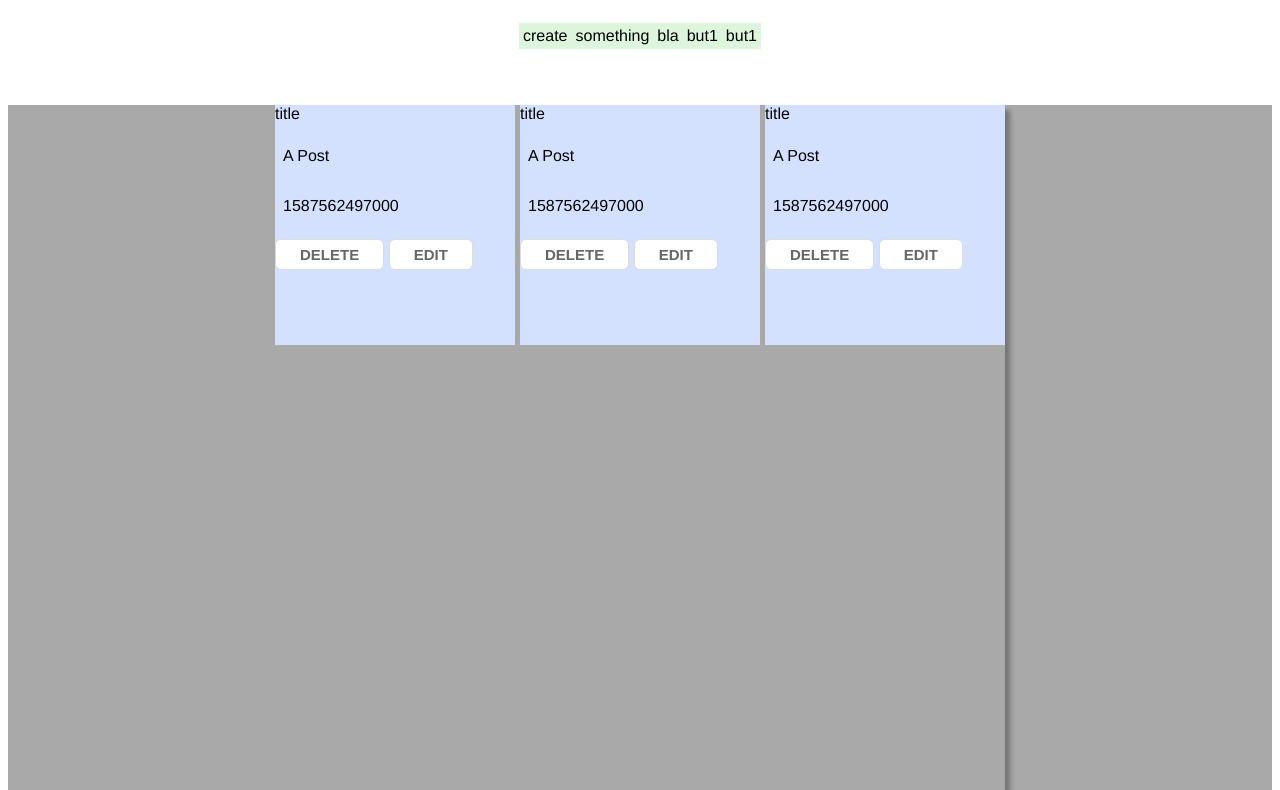
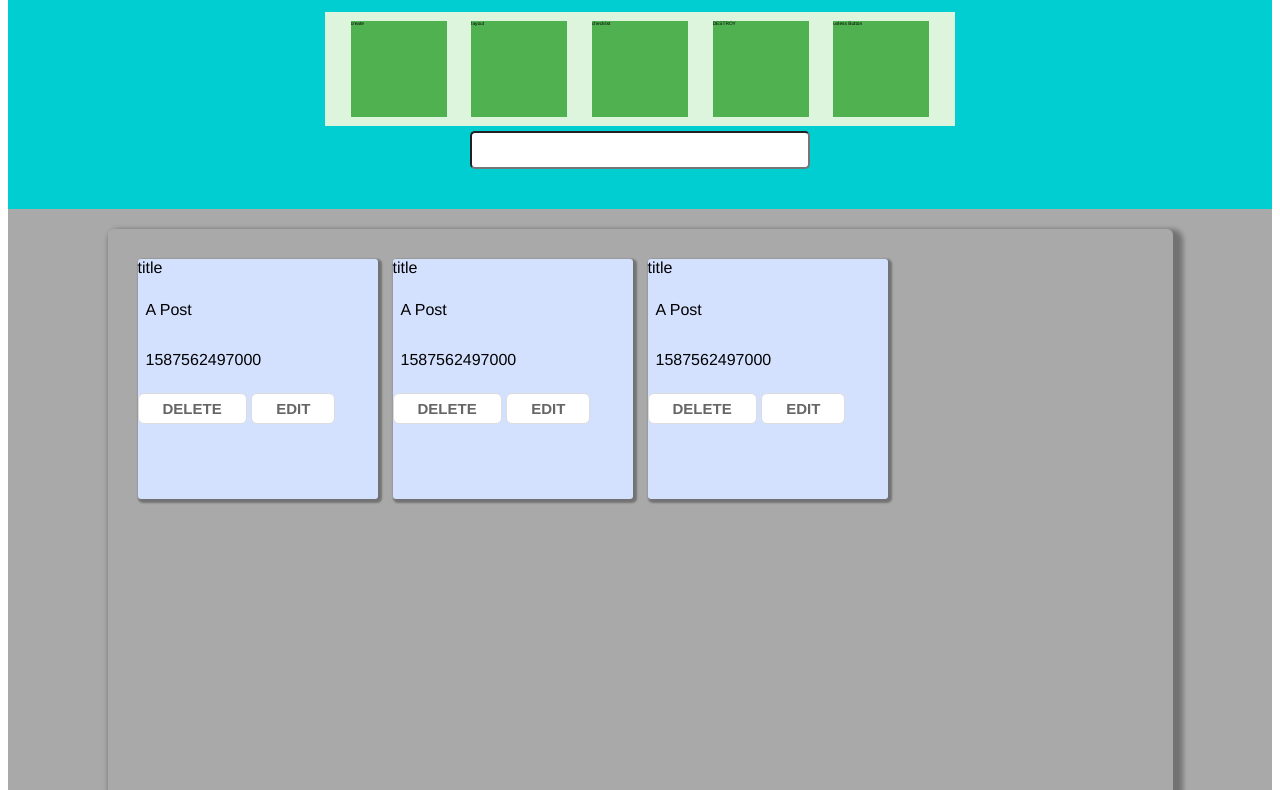
Before and after one commit to ChristopherRonnberg027/goodnotes, a plain HTML site: page index.html in a window 1280 px wide. Shown: the part 81-871 px from the top of the page. Drawn offline with Linux system fonts and the light colour scheme.

Commit message:
started with basic styling

```diff
--- a/css/style.css
+++ b/css/style.css
@@ -11,10 +11,15 @@ header {
     justify-content: center;
     align-items: center;
     flex-direction: column;
+    background-color: darkturquoise;
+}
+nav {
+    min-width: 40rem;
 }
 
 ul {
-    padding: 0;
+    margin: 5px;
+    padding: 5px;
     display: flex;
     justify-content: space-evenly;
     list-style: none;
@@ -22,8 +27,18 @@ ul {
 }
 
 li {
+    font-size: 0.3rem;
+    min-width: 6rem;
+    min-height: 6rem;
     margin: 4px;
-    background-color: rgb(220, 245, 220);
+    background-color: rgb(79, 177, 79);
+}
+
+.search {
+    border-radius: 5px;
+    color: rgb(68, 66, 66);
+    font-size: 1.6rem;
+    min-height: 2rem;
 }
 
 .posts-container {
@@ -33,19 +48,24 @@ li {
 }
 
 section {
+    border-radius: 6px;
     display: grid;
-    grid-template-columns: repeat(3, 1fr);
+    padding: 30px;
+    margin: 20px;
+    grid-template-columns: repeat(4, 1fr);
     grid-template-rows: repeat(6, 1fr);
-    grid-column-gap: 5px;
-    grid-row-gap: 5px;
-    box-shadow: 5px 5px 5px 0px rgba(0,0,0,0.32);
+    grid-column-gap: 15px;
+    grid-row-gap: 15px;
+    box-shadow: 5px 5px 5px 5px rgba(0,0,0,0.32);
 }
 
 
 .post {
+    border-radius: 3px;
     background-color: #d4e1fe;;
     width: 15em;
     height: 15em;
+    box-shadow: 2px 2px 2px 2px rgba(0,0,0,0.32);
 }
 
 button {
--- a/index.html
+++ b/index.html
@@ -11,13 +11,14 @@
         <h1>GOODNOTES!</h1>
         <nav>
             <ul>
-                <li class="createPost">create</li>
-                <li>something</li>
-                <li>bla</li>
-                <li>but1</li>
-                <li>but1</li>
+                <li class="createPostButton">create</li>
+                <li class="layoutButton">layout</li>
+                <li class="createChecklist">checklist</li>
+                <li class="destroyAll">DESTROY</li>
+                <li class="uslessButton">usless Button</li>
             </ul>
         </nav>
+        <input class="search" id="searchField" type="text" class="title" ></input>
         <h2></h2>
     </header>
     <div class="posts-container">
--- a/main.js
+++ b/main.js
@@ -1,5 +1,5 @@
 let container = document.querySelector(".posts-container")
-let createButton = document.querySelector(".createPost")
+let createButton = document.querySelector(".createPostButton")
 let deleteButtonOnPost = document.querySelector(".delete")
 
 
```
